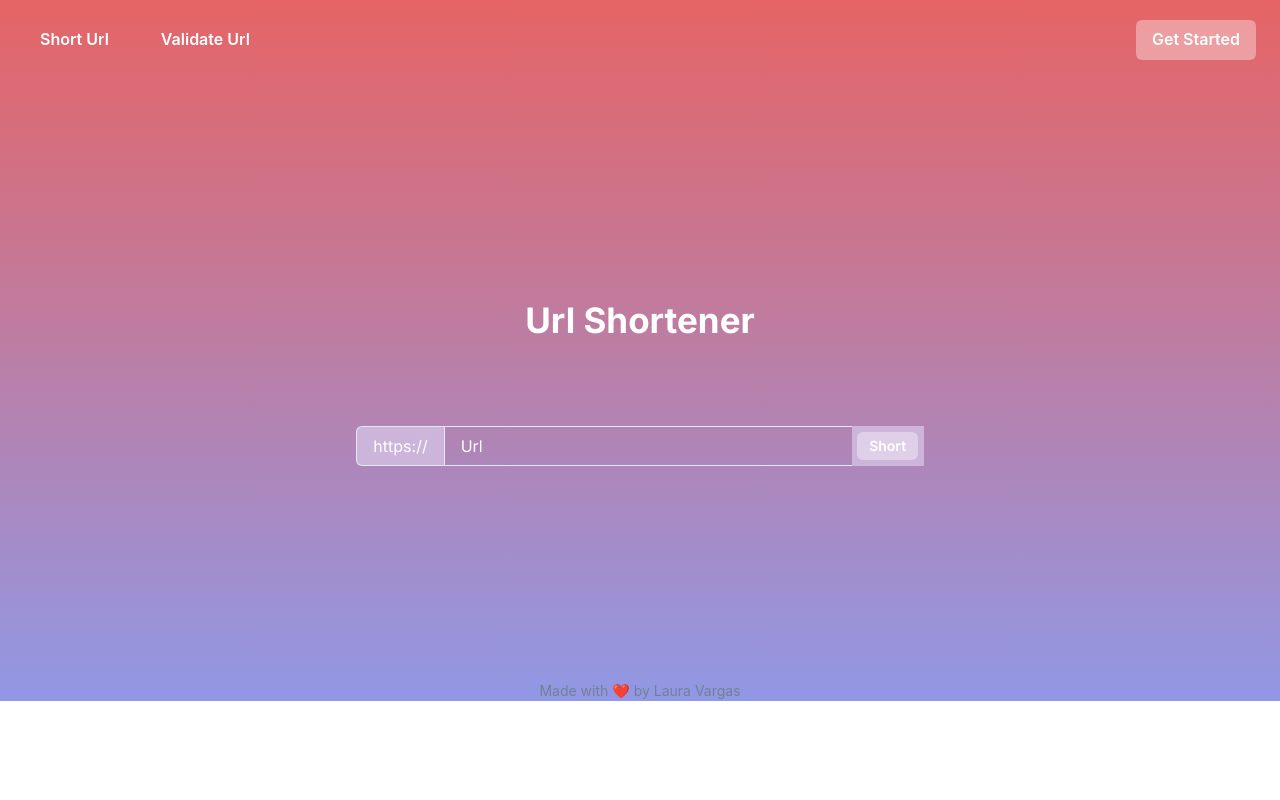
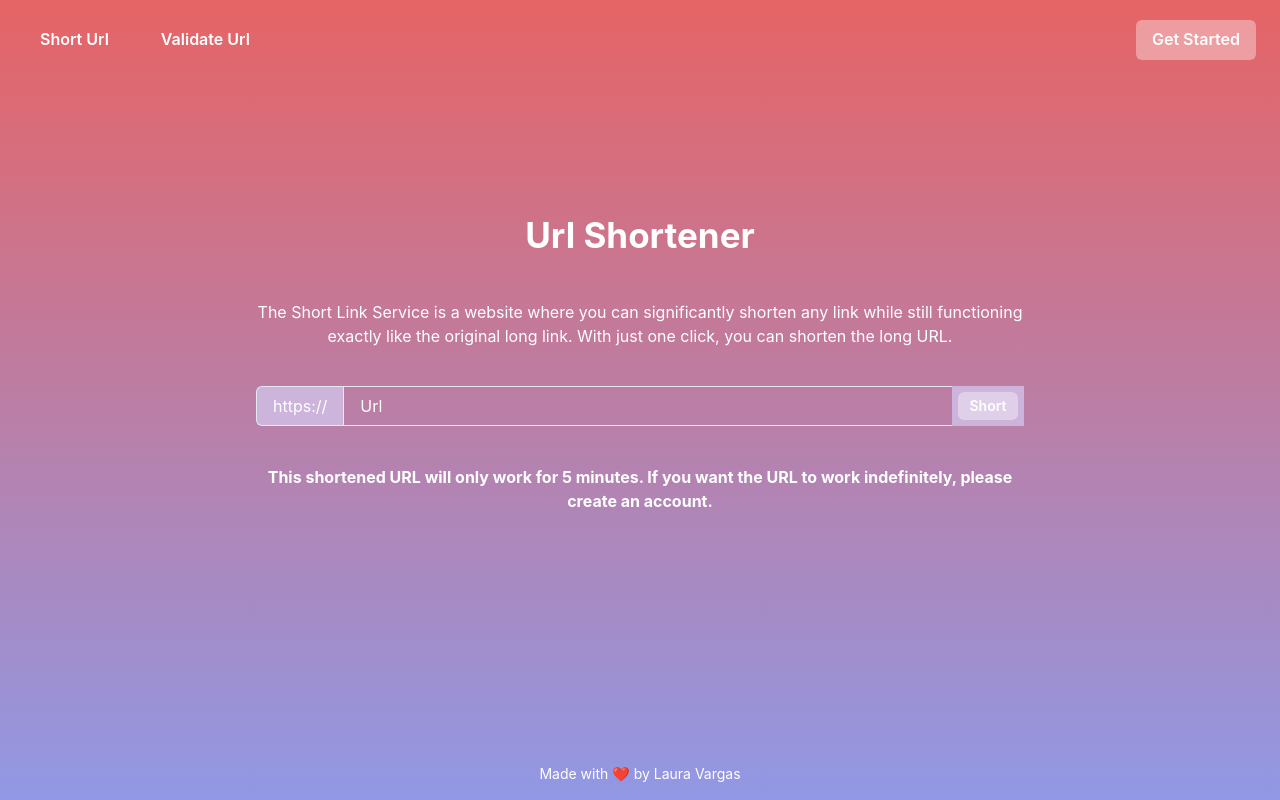
Before and after one commit to laura-vargas-dev/url-shortener, a Next.js app: page / in a window 1280 px wide. Built offline with nearby package versions, Linux system fonts and the light colour scheme.

Commit message:
Estilos acortador home

```diff
--- a/components/Footer.js
+++ b/components/Footer.js
@@ -2,7 +2,7 @@ import { Container, Flex, Link, Text } from "@chakra-ui/react";
 
 export default function Footer() {
   return (
-    <Container>
+    <Container minWidth='100%' position="fixed" bottom="0" padding="1rem">
       <Flex
         mx="auto"
         d="column"
@@ -10,12 +10,8 @@ export default function Footer() {
         justify="center"
         textAlign="center"
       >
-        <Text fontSize="sm" color="gray.500">
-          Made with{" "}
-          <span role="img" aria-label="love">
-            ❤️
-          </span>{" "}
-          by{" "}
+        <Text fontSize="sm" color="#fff">
+          Made with <span aria-label="love">❤️</span> by{" "}
           <Link href="//github.com/laura-vargas-dev/url-shortener">
             Laura Vargas
           </Link>
--- a/pages/index.js
+++ b/pages/index.js
@@ -62,8 +62,13 @@ export default function Home() {
         <meta name="viewport" content="width=device-width, initial-scale=1" />
         <link rel="icon" href="/favicon.ico" />
       </Head>
-      <main className={`${styles.main} ${inter.className}`}>
+      <main className={styles.main}>
         <h1 className={styles.title}>Url Shortener</h1>
+        <p className={styles.description}>
+          The Short Link Service is a website where you can significantly
+          shorten any link while still functioning exactly like the original
+          long link. With just one click, you can shorten the long URL.
+        </p>
         <Stack spacing={4}>
           <InputGroup>
             <InputLeftAddon background="#cdb4db">https://</InputLeftAddon>
@@ -74,9 +79,9 @@ export default function Home() {
               name="url"
               required
               autoComplete="off"
-              w="30rem"
+              w="100%"
               color="#fff"
-              _placeholder={{ color: 'inherit' }}
+              _placeholder={{ color: "inherit" }}
             />
             <InputRightElement width="4.5rem" background="#cdb4db">
               <Button
@@ -93,7 +98,7 @@ export default function Home() {
         {shortUrl !== null && (
           <Stack spacing={4} mt="4">
             <InputGroup>
-              <InputLeftAddon>Short url</InputLeftAddon>
+              <InputLeftAddon background="#cdb4db">Short url</InputLeftAddon>
               <Input
                 defaultValue={shortUrl}
                 placeholder="Short url"
@@ -101,14 +106,23 @@ export default function Home() {
                 name="url"
                 required
               />
-              <InputRightElement width="4.5rem">
-                <Button h="1.75rem" size="sm" onClick={copyUrl}>
+              <InputRightElement width="4.5rem" background="#cdb4db">
+                <Button
+                  h="1.75rem"
+                  size="sm"
+                  onClick={copyUrl}
+                  colorScheme="whiteAlpha"
+                >
                   Copy
                 </Button>
               </InputRightElement>
             </InputGroup>
           </Stack>
         )}
+        <p className={styles.descriptionAlert}>
+          This shortened URL will only work for 5 minutes. If you want the URL
+          to work indefinitely, please create an account.
+        </p>
       </main>
     </>
   );
--- a/styles/Home.module.css
+++ b/styles/Home.module.css
@@ -1,7 +1,23 @@
+.main {
+  max-width: 60%;
+  margin: 0 auto;
+}
+
 .title {
   color: white;
   font-size: 35px;
   font-weight: bold;
   text-align: center;
-  margin-bottom: 5rem;
+  margin-bottom: 5%;
 }
+
+.description,
+.descriptionAlert {
+  width: 100%;
+  text-align: center;
+  margin: 5% 0;
+}
+
+.descriptionAlert {
+  font-weight: bold;
+}
--- a/styles/Layout.module.css
+++ b/styles/Layout.module.css
@@ -1,6 +1,6 @@
 .background {
   width: 100%;
-  height: 100%;
+  height: 100vh;
   background: linear-gradient(#e66465, #9198e5);
   color: white;
 }
```
Also changed, not shown: 1 other file (tests, documents, lock files or other folders).
